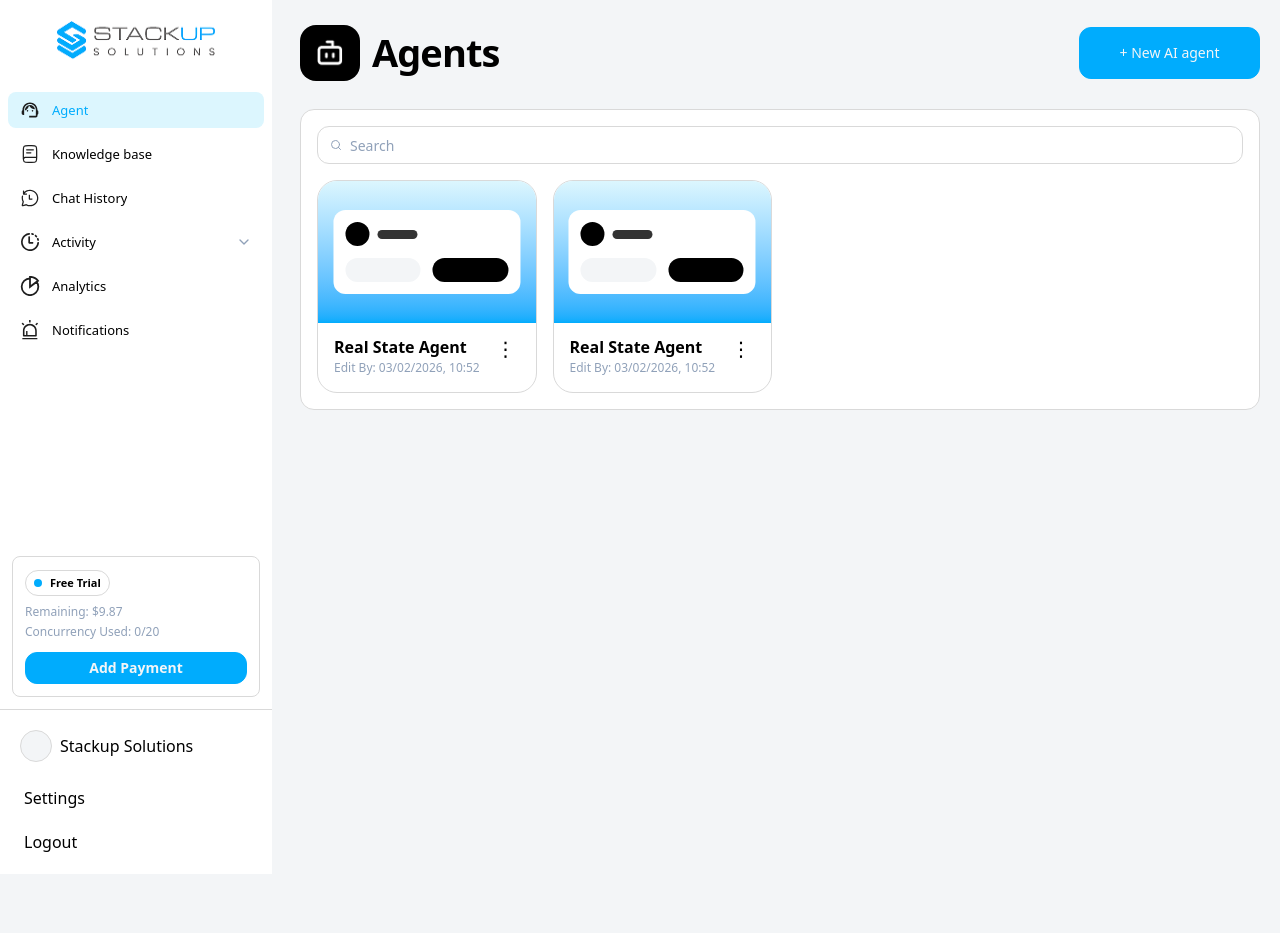
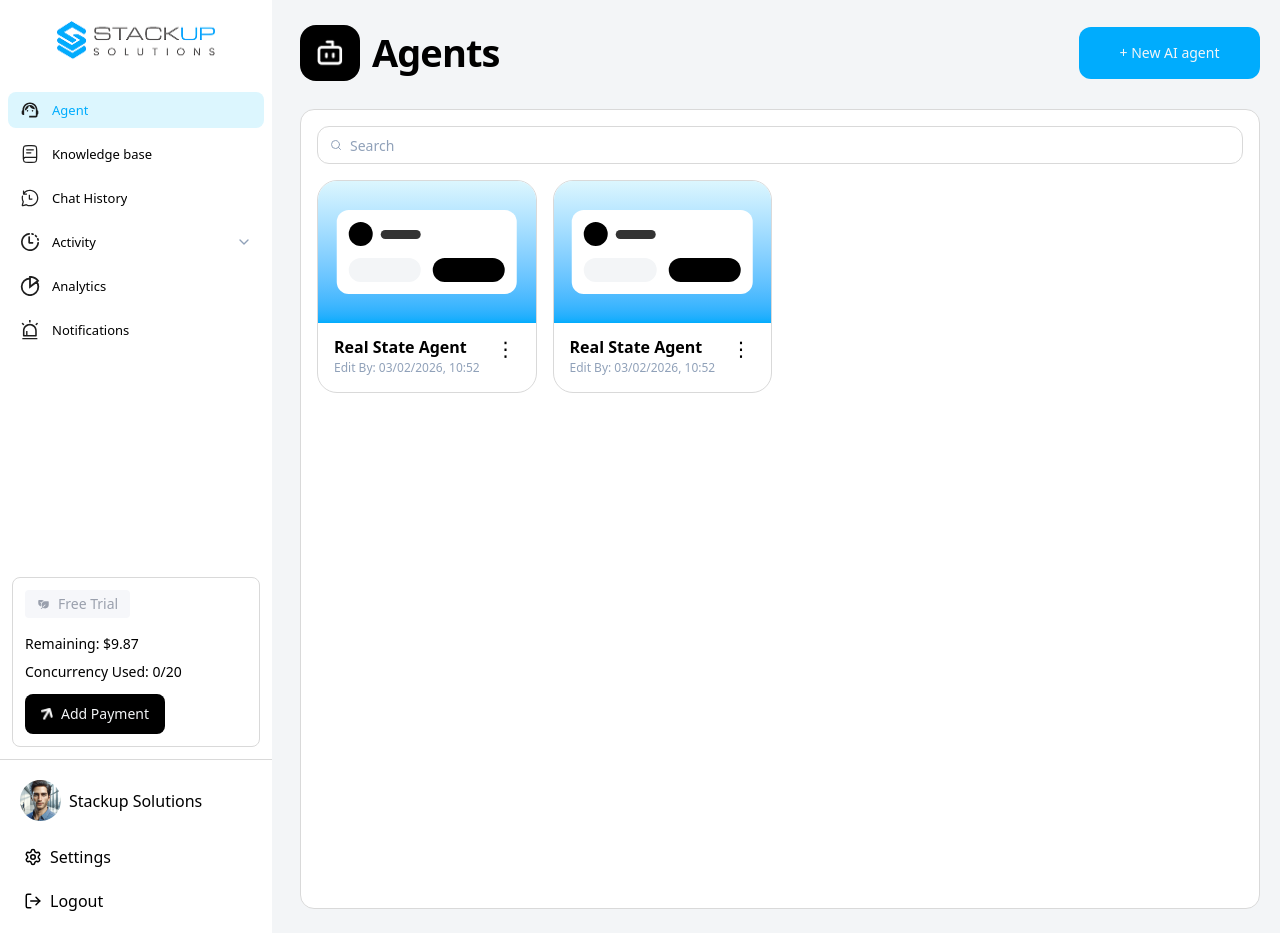
Before and after one commit to HaidarShah208/chatBase-final, a React (Vite) app: page / in a window 1280 px wide. Before the commit the page ends 874 px from the top, so only its background shows below. Built offline with nearby package versions, Linux system fonts and the light colour scheme.

Commit message:
complete sidebar ui

```diff
--- a/src/App.css
+++ b/src/App.css
@@ -6,4 +6,6 @@
   --background: #f3f5f7;
   --white: #fff;
   --primaryColor: #dcf6fe;
+  --darkGray: #9AA0AD;
+  --secondaryGray: #F6F7FA;
 }
--- a/src/components/common/AgentCard.tsx
+++ b/src/components/common/AgentCard.tsx
@@ -6,7 +6,7 @@ export function AgentCard({ name, editedAt, className }: AgentCardProps) {
   return (
     <Card className={cn('overflow-hidden rounded-[20px] border border-(--border) bg-(--white)', className)}>
       <div className="relative h-[142px] bg-linear-to-b from-(--primaryColor) to-(--brand)">
-        <div className="absolute left-1/2 top-1/2 w-[86%] -translate-x-1/2 -translate-y-1/2 rounded-[12px] bg-(--white) p-3">
+        <div className="absolute left-1/2 top-1/2 w-[83%] -translate-x-1/2 -translate-y-1/2 rounded-[12px] bg-(--white) p-3">
           <div className="mb-3 flex items-center gap-2">
             <span className="h-6 w-6 rounded-full bg-(--black)" />
             <span className="h-[9px] w-10 rounded-full bg-(--black) opacity-80" />
--- a/src/components/common/Sidebar.tsx
+++ b/src/components/common/Sidebar.tsx
@@ -1,6 +1,8 @@
 import { useState } from 'react'
-import { ChevronDown } from 'lucide-react'
-
+import { ChevronDown, LogOut, Settings } from 'lucide-react'
+import leaf from '../../assets/dashboard/leaf.png'
+import user from '../../assets/dashboard/user.png'
+import arrowUp from '../../assets/dashboard/arrowUp.png'
 import brandName from '../../assets/sidebar/brandName.png'
 import { Button } from '../ui/Button'
 import { cn } from '../../lib/cn'
@@ -89,14 +91,15 @@ export function Sidebar() {
       <div className="mt-auto flex shrink-0 flex-col">
         <div className="px-3 pb-3">
           <div className="rounded-lg border border-(--border) bg-(--white) p-3">
-            <div className="inline-flex items-center gap-2 rounded-full border border-(--border) px-2 py-1 text-[11px] font-semibold text-(--black)">
-              <span className="h-2 w-2 rounded-full bg-(--brand)" />
+            <div className="inline-flex items-center gap-2 rounded-sm bg-(--secondaryGray) px-3 py-1 text-sm font-medium text-(--darkGray)">
+            <img src={leaf} alt="leaf" />
               Free Trial
             </div>
-            <div className="mt-2 text-xs text-(--muted)">Remaining: $9.87</div>
-            <div className="mt-1 text-xs text-(--muted)">Concurrency Used: 0/20</div>
+            <div className="mt-4 text-sm font-medium text-(--black)">Remaining: $9.87</div>
+            <div className="mt-2 text-sm font-medium text-(--black)">Concurrency Used: 0/20</div>
             <div className="mt-3">
-              <Button size="sm" className="w-full" variant="primary">
+              <Button size="sm" className="w-[140px] justify-center gap-2 bg-(--black) rounded-lg" variant="primary">
+                <img src={arrowUp} alt="" className="h-3 w-3" />
                 Add Payment
               </Button>
             </div>
@@ -105,7 +108,7 @@ export function Sidebar() {
 
         <div className="border-t border-(--border) px-3 py-3">
           <div className="flex items-center gap-2 rounded-xl px-2 py-2">
-            <div className="h-8 w-8 rounded-full border border-(--border) bg-(--background)" />
+          <img src={user} alt="user" />
             <div className="min-w-0">
               <div className="truncate text-base font-medium text-(--black)">
                 Stackup Solutions
@@ -113,12 +116,16 @@ export function Sidebar() {
             </div>
           </div>
           <div className="mt-2 grid gap-1">
-            {['Settings', 'Logout'].map((label) => (
+            {[
+              { label: 'Settings', icon: Settings },
+              { label: 'Logout', icon: LogOut },
+            ].map(({ label, icon: Icon }) => (
               <button
                 key={label}
                 type="button"
-                className="rounded-xl px-3 py-2 text-left text-base font-medium text-(--black) hover:border hover:border-(--border)"
+                className="flex items-center gap-2 rounded-xl px-3 py-2 text-left text-base font-medium text-(--black) hover:border hover:border-(--border)"
               >
+                <Icon className="h-[18px] w-[18px] text-(--black)" />
                 {label}
               </button>
             ))}
--- a/src/components/ui/Button.tsx
+++ b/src/components/ui/Button.tsx
@@ -24,12 +24,12 @@ export function Button({
   return (
     <Comp
       className={cn(
-        'inline-flex items-center justify-center gap-2 rounded-xl font-semibold transition',
+        'inline-flex items-center cursor-pointer justify-center gap-2 rounded-xl font-semibold transition',
         'focus-visible:outline-none focus-visible:ring-2 focus-visible:ring-(--brand) focus-visible:ring-offset-2 focus-visible:ring-offset-(--background)',
         'disabled:opacity-60 disabled:pointer-events-none',
-        size === 'sm' ? 'h-8 px-3 text-sm' : 'h-13 w-[181px] font-medium  px-4 text-sm',
+        size === 'sm' ? 'h-10 px-3 text-sm font-medium whitespace-nowrap' : 'h-13 w-[181px] font-medium px-4 text-sm',
         variant === 'primary' &&
-          'bg-(--brand) text-(--background) border border-(--brand) hover:brightness-[0.97] active:brightness-[0.94]',
+          'bg-(--brand) text-(--background)  hover:brightness-[0.97] active:brightness-[0.94]',
         variant === 'ghost' &&
           'bg-transparent text-(--black) hover:border hover:border-(--border)',
         className,
--- a/src/pages/dashboard/AgentsPage.tsx
+++ b/src/pages/dashboard/AgentsPage.tsx
@@ -39,7 +39,7 @@ export function AgentsPage() {
         </Button>
       </header>
 
-      <div className="rounded-(--radius) border border-(--border) bg-(--white) p-4">
+      <div className="rounded-(--radius) min-h-screen border border-(--border) bg-(--white) p-4">
         <Input
           value={state.query}
           onChange={(e) => setState((p) => ({ ...p, query: e.target.value }))}
```
